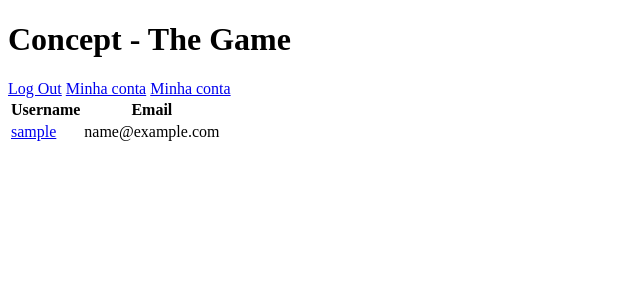
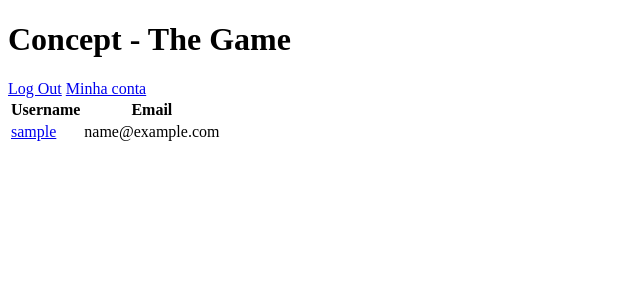
Before and after one commit to ARJOM/concept, a Django app: page /users/ in a window 1280 px wide. Shown: the top 300 px of the page, without its empty margins (0-640 px from the left). Run offline with Django 3.2, Linux system fonts and the light colour scheme; the visitor is signed in with stand-in values (Sample User, id 1); data comes from the database, SQL or seed files in the repository; parts of the project's set-up code (start-up, migrations or seed data) failed here and were passed over.

Commit message:
correcting bug in base.html

```diff
--- a/templates/base.html
+++ b/templates/base.html
@@ -12,9 +12,6 @@
     {% else %}
         <a href="{% url 'core:login' %}">Log In</a>
     {% endif %}
-    {% if user %}
-        <a href="{% url 'core:detail' user.id %}">Minha conta</a>
-    {% endif %}
      <div class="content-wrapper">
          {% block content %}
          {% endblock %}
```
